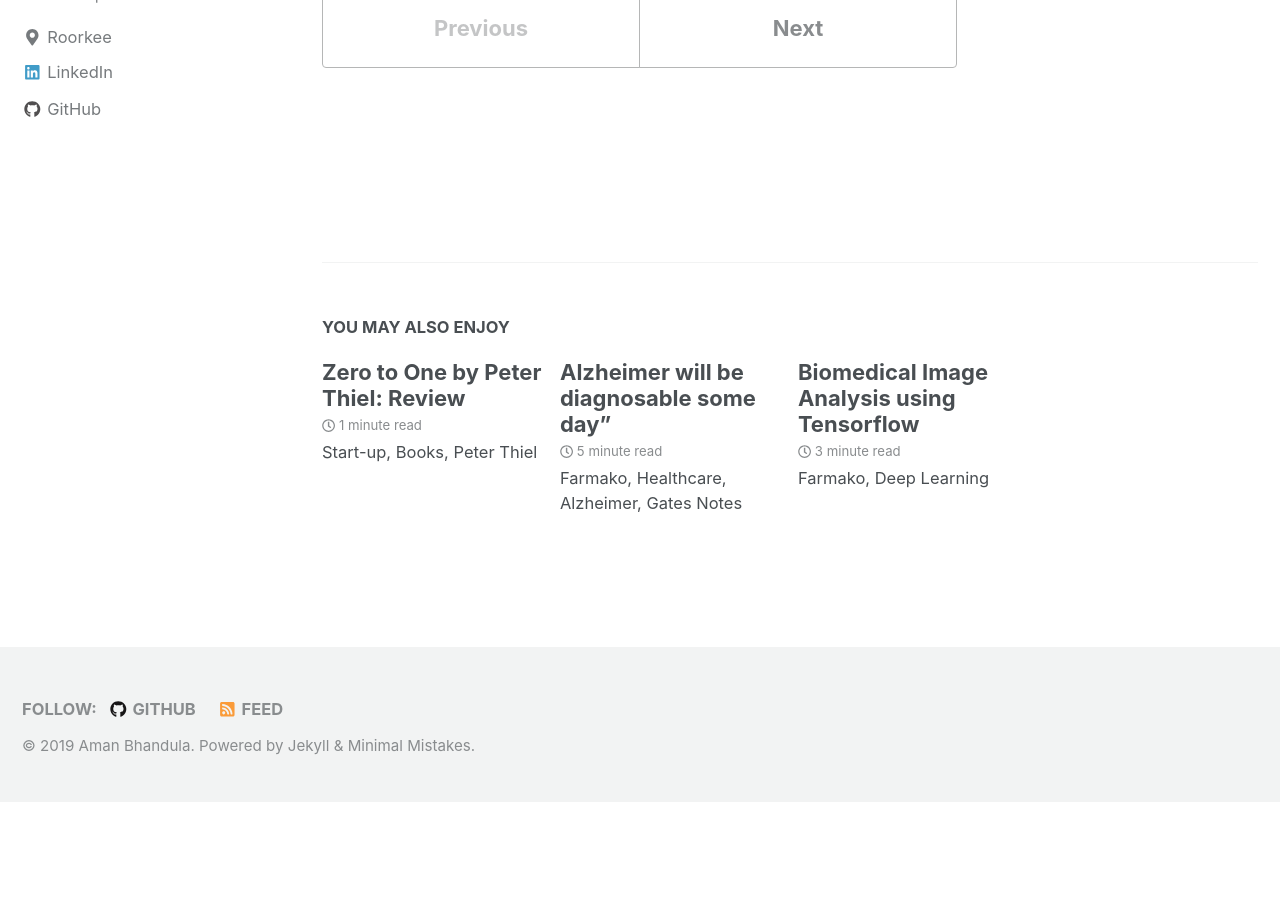
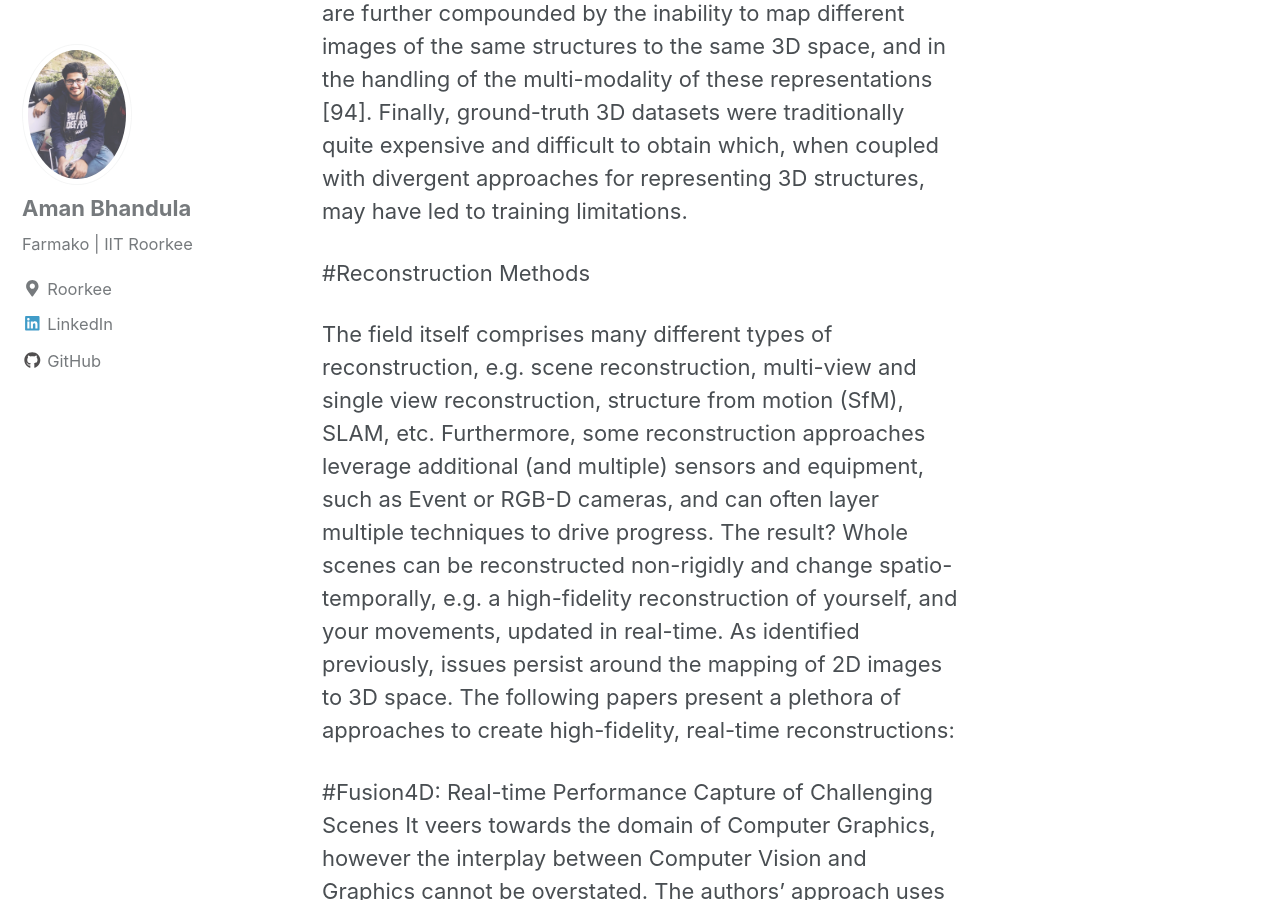
Before and after one commit to Amanbhandula/Amanbhandula.github.io, a Jekyll site: the page built from _posts/2018-01-28-ImageReconstruction.md, in a window 1280 px wide and 900 px high, scrolled down 1674 px. Built offline with Jekyll 4.4.1, drawn with Linux system fonts in a browser that asks for light colours; nearby versions of some CDN libraries; before the commit the page ends 2476 px from its top, so only the background shows below that; some of the changed text lies outside the part shown.

Commit message:
Added blog 4

```diff
--- a/_posts/2018-01-28-ImageReconstruction.md
+++ b/_posts/2018-01-28-ImageReconstruction.md
@@ -3,9 +3,30 @@ title: "3D Image Reconstruction Basics"
 date: 2018-01-28
 tags: [COnstructing a 3D image from multiple 2D images, 3D reconstruction, Image Reconstruction]
 header:
-  image: "/images/personal/coverPic.JPG"
+  image: "/images/personal/reconstruction.jpeg"
 excerpt: "3D Image Reconstruction"
 mathjax: "true"
 ---
 
-# Blog goes here.
+In Computer Vision, the classification of scenes, objects and activities, along with the output of bounding boxes and image segmentation is, as we have seen, the focus of much new research. In essence, these approaches apply computation to gain an ‘understanding’ of the 2D space of an image. However, detractors note that a 3D understanding is imperative for systems to successfully interpret, and navigate, the real world.
+For instance, a network may locate a cat in an image, colour all of its pixels and classify it as a cat. But does the network fully understand where the cat in the image is, in the context of the cat’s environment?
+One could argue that the computer learns very little about the 3D world from the above tasks. Contrary to this, humans understand the world in 3D even when examining 2D pictures, i.e. perspective, occlusion, depth, how objects in a scene are related, etc. Imparting these 3D representations and their associated knowledge to artificial systems represents one of the next great frontiers of Computer Vision.
+
+However, 3D understanding has traditionally faced several impediments. The first concerns the problem of both ‘self and normal occlusion’ along with the numerous 3D shapes which fit a given 2D representation. Understanding problems are further compounded by the inability to map different images of the same structures to the same 3D space, and in the handling of the multi-modality of these representations [94]. Finally, ground-truth 3D datasets were traditionally quite expensive and difficult to obtain which, when coupled with divergent approaches for representing 3D structures, may have led to training limitations.
+
+#Reconstruction Methods
+
+The field itself comprises many different types of reconstruction, e.g. scene reconstruction, multi-view and single view reconstruction, structure from motion (SfM), SLAM, etc. Furthermore, some reconstruction approaches leverage additional (and multiple) sensors and equipment, such as Event or RGB-D cameras, and can often layer multiple techniques to drive progress.
+The result? Whole scenes can be reconstructed non-rigidly and change spatio-temporally, e.g. a high-fidelity reconstruction of yourself, and your movements, updated in real-time.
+As identified previously, issues persist around the mapping of 2D images to 3D space. The following papers present a plethora of approaches to create high-fidelity, real-time reconstructions:
+
+#Fusion4D: Real-time Performance Capture of Challenging Scenes
+It veers towards the domain of Computer Graphics, however the interplay between Computer Vision and Graphics cannot be overstated. The authors’ approach uses RGB-D and Segmentation as inputs to form a real-time, multi-view reconstruction which is outputted using Voxels.
+Fusion4D creates real-time, high fidelity voxel representations which have impressive applications in virtual reality, augmented reality and telepresence. This work from Microsoft will likely revolutionise motion capture, possibly for live sports.
+
+#Real-Time 3D Reconstruction and 6-DoF Tracking with an Event Camera
+This technique won best paper at the European Convention on Computer Vision (ECCV) in 2016. The authors propose a novel algorithm capable of tracking 6D motion and various reconstructions in real-time using a single Event Camera.
+The Event camera is gaining favour with researchers in Computer Vision due to its reduced latency, lower power consumption and higher dynamic range when compared to traditional cameras. Instead of a sequence of frames outputted by a regular camera, the event camera outputs “a stream of asynchronous spikes, each with pixel location, sign and precise timing, indicating when individual pixels record a threshold log intensity change.”
+
+#Unsupervised CNN for Single View Depth Estimation: Geometry to the Rescue
+ It proposes an unsupervised method for training a deep CNN for single view depth prediction with results comparable to SOTA using supervised methods. Traditional deep CNN approaches for single view depth prediction require large amounts of manually labelled data, however unsupervised methods again demonstrate their value by removing this necessity. The authors achieve this “by training the network in a manner analogous to an autoencoder”, using a stereo-rig.
```
Also changed, not shown: images/personal/reconstruction.jpeg (added).
